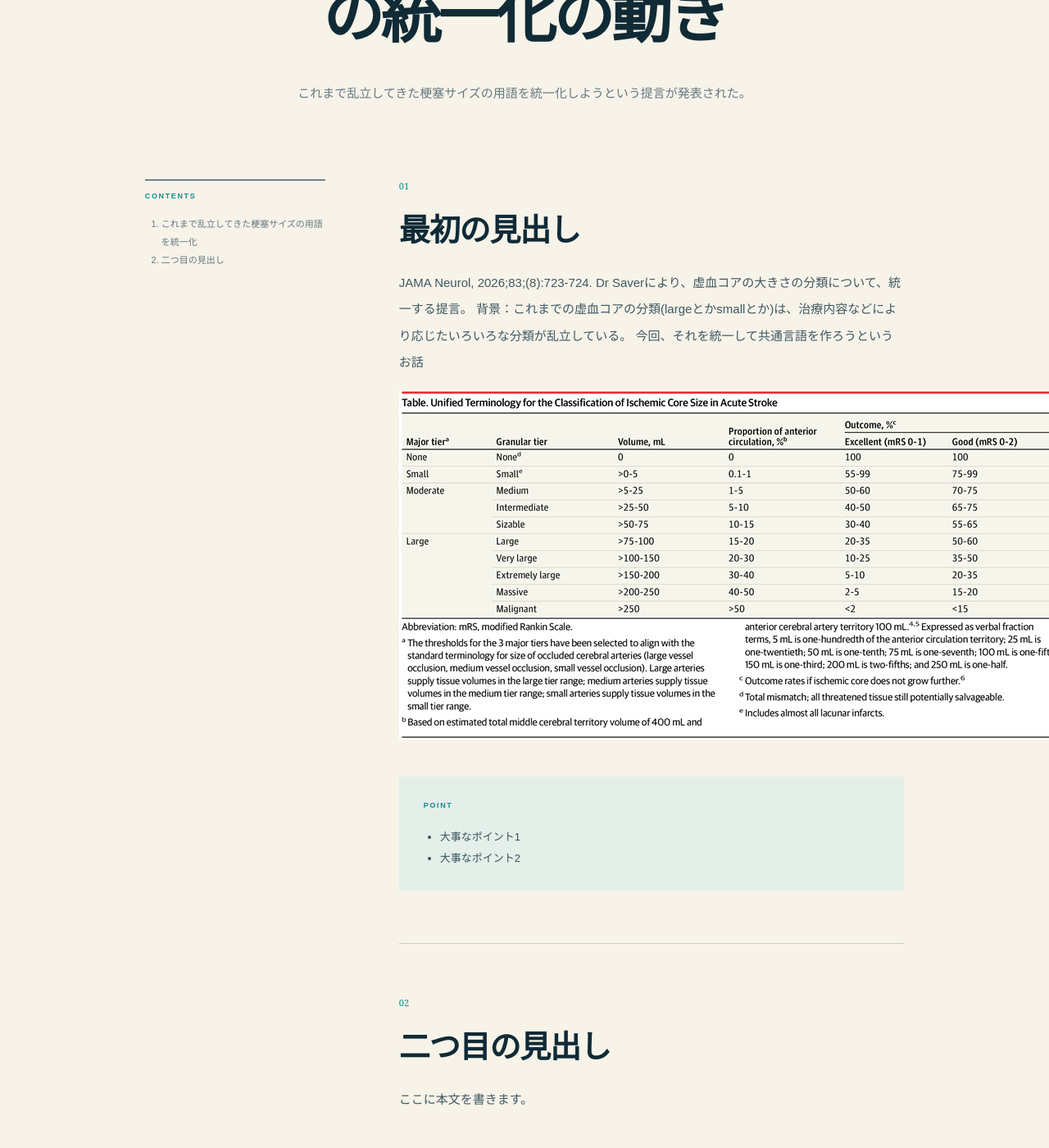
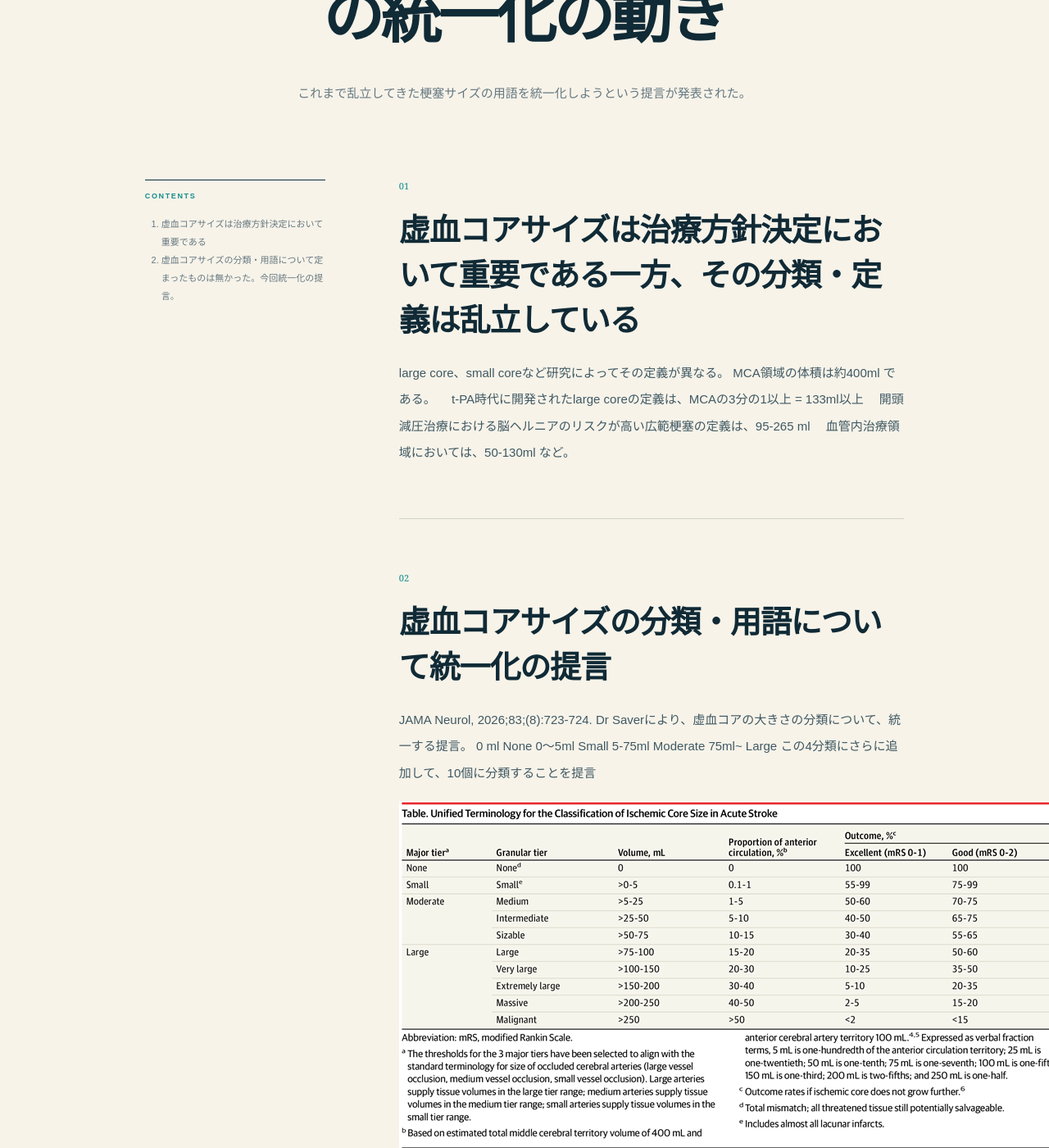
Before and after one commit to takayukiyamashiro/takayukiyamashiro.github.io, a Jekyll site: the page built from _posts/2026-08-13-ischemic_core_volume_naming.md, in a window 1280 px wide and 1400 px high, scrolled down 360 px. Shown: the whole window at 82% size. Built offline with Jekyll 4.4.1, drawn with Linux system fonts in a browser that asks for light colours.

Commit message:
Update 2026-08-13-ischemic_core_volume_naming.md

```diff
--- a/_posts/2026-08-13-ischemic_core_volume_naming.md
+++ b/_posts/2026-08-13-ischemic_core_volume_naming.md
@@ -9,26 +9,30 @@ date: 2026-08-13 12:00:00 +0900
 updated: "2026.08.13"
 read_time: "5 min"
 toc:
-  - これまで乱立してきた梗塞サイズの用語を統一化
-  - 二つ目の見出し
+  - 虚血コアサイズは治療方針決定において重要である
+  - 虚血コアサイズの分類・用語について定まったものは無かった。今回統一化の提言。
 ---
 
-## 最初の見出し
+## 虚血コアサイズは治療方針決定において重要である一方、その分類・定義は乱立している
+large core、small coreなど研究によってその定義が異なる。
+MCA領域の体積は約400ml である。
+　t-PA時代に開発されたlarge coreの定義は、MCAの3分の1以上 = 133ml以上
+　開頭減圧治療における脳ヘルニアのリスクが高い広範梗塞の定義は、95-265 ml
+　血管内治療領域においては、50-130ml など。
+
+## 虚血コアサイズの分類・用語について統一化の提言
 JAMA Neurol, 2026;83;(8):723-724.
 Dr Saverにより、虚血コアの大きさの分類について、統一する提言。
-背景：これまでの虚血コアの分類(largeとかsmallとか)は、治療内容などにより応じたいろいろな分類が乱立している。
-今回、それを統一して共通言語を作ろうというお話
+0 ml None
+0～5ml Small
+5-75ml Moderate
+75ml~ Large
+この4分類にさらに追加して、10個に分類することを提言
 
 ![梗塞サイズの分類](/images/ischemic_core_size_terminology.png)
 
-> **POINT**
->
-> - 大事なポイント1
-> - 大事なポイント2
+将来的にこの分類が受け入れられるのか？？
 
-## 二つ目の見出し
-
-ここに本文を書きます。
 
 ## 参考資料
 
```
